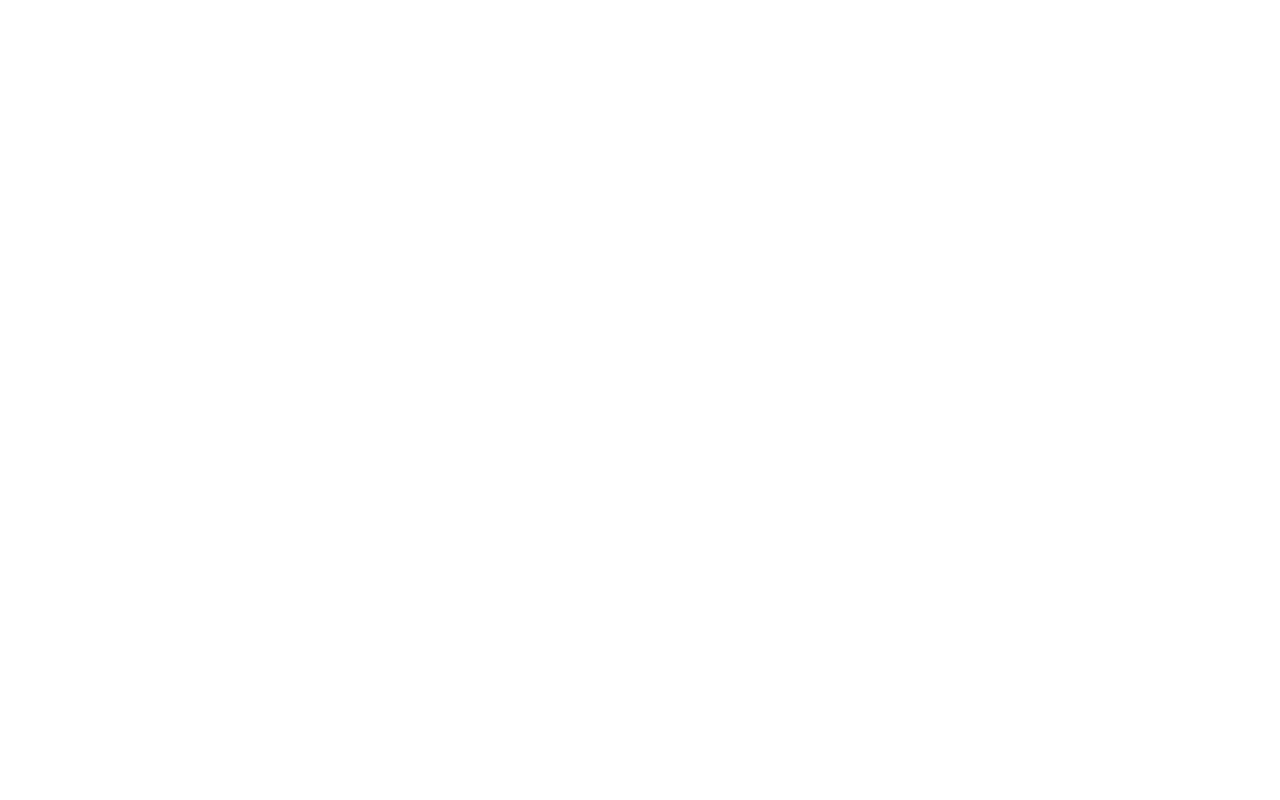
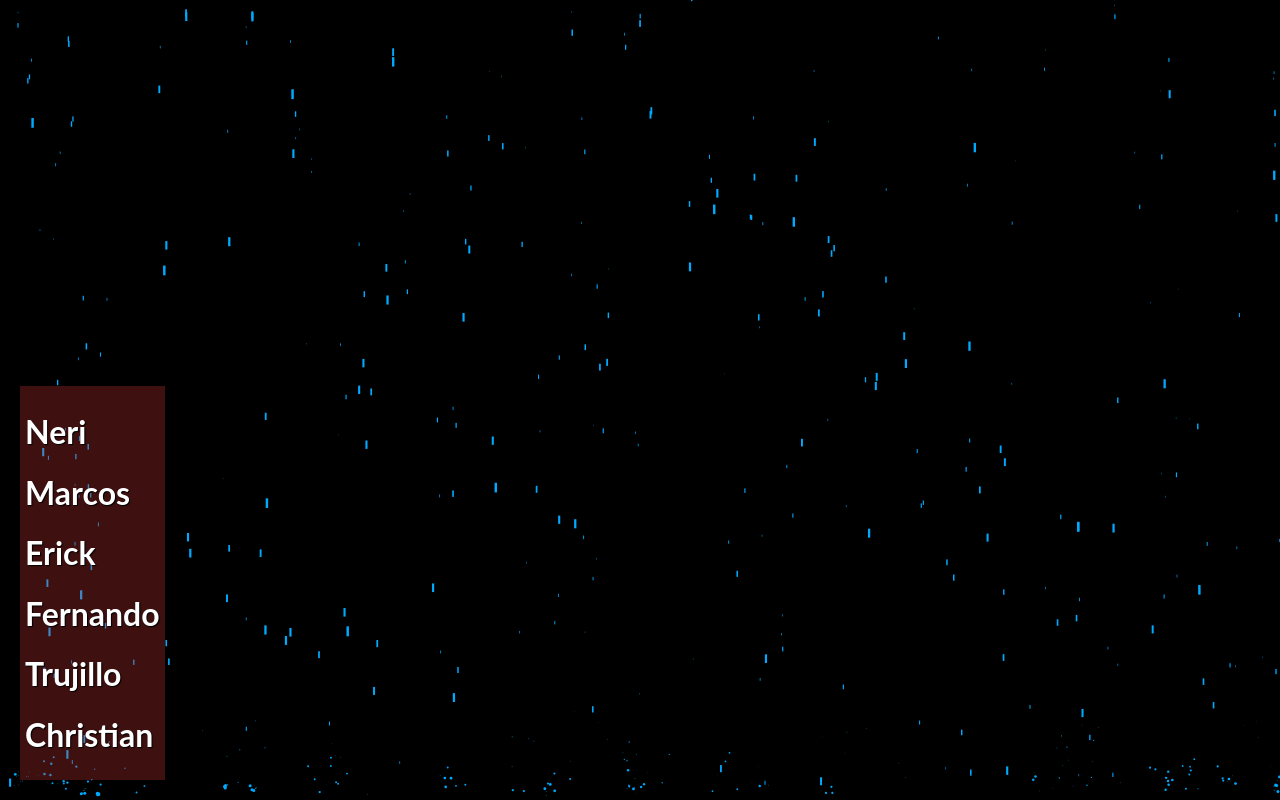
Before and after one commit to jesusneri/webpage, a plain HTML site: page RevisionPages/manhattan.html in a window 1280 px wide. Drawn offline with Linux system fonts and the light colour scheme.

Commit message:
Add files via upload

```diff
--- a/RevisionPages/manhattan.html
+++ b/RevisionPages/manhattan.html
@@ -1 +1,43 @@
-<!
+<!DOCTYPE html>
+<html lang="es" >
+
+<head>
+  <meta charset="UTF-8">
+  <title>Proyecto Manhattan</title>
+  <link rel="stylesheet" href="../css/rain.css">
+
+
+
+
+
+
+</head>
+
+<body>
+
+  <canvas id="canvas" style="position : absolute; top : 0px; left : 0px;"></canvas>
+
+
+<div style="position : absolute; bottom : 0px; left : 0px; margin : 20px; padding : 5px; background-color:rgba(206, 54, 53, .3);">
+  <h1>Neri</h1>
+    <h1>Marcos</h1>
+    <h1 >Erick</h1>
+    <h1 >Fernando</h1>
+    <h1 >Trujillo</h1>
+    <h1 >Christian</h1>
+</div>
+
+
+
+
+
+
+    <script  src="../js/rain.js"></script>
+
+    <audio src="../sounds/rain.mp3" autoplay loop></audio>
+
+
+
+</body>
+
+</html>
--- /dev/null
+++ b/css/menu.css
@@ -0,0 +1,9 @@
+h1{
+    background-color: #fafafa;
+  margin: 1rem;
+  padding: 1rem;
+  border: 2px solid #ccc;
+  text-align: center;
+  font-family: 'VT323', monospace;
+
+}
--- /dev/null
+++ b/css/rain.css
@@ -0,0 +1,3 @@
+h1{
+    color: white; text-decoration : none; font-family: 'Lato', sans-serif; text-shadow: 1px 1px 1px black;
+}
--- /dev/null
+++ b/js/rain.js
@@ -0,0 +1,236 @@
+requestAnimFrame = (function() {
+return window.requestAnimationFrame ||
+window.webkitRequestAnimationFrame ||
+window.mozRequestAnimationFrame ||
+window.oRequestAnimationFrame ||
+window.msRequestAnimationFrame ||
+function(callback) {
+window.setTimeout(callback, 1000/60);
+};
+})();
+
+var canvas = document.getElementById('canvas');
+var ctx = canvas.getContext('2d');
+
+var width = 0;
+var height = 0;
+
+window.onresize = function onresize() {
+	width = canvas.width = window.innerWidth;
+	height = canvas.height = window.innerHeight;
+}
+
+window.onresize();
+
+var mouse = {
+	X : 0,
+	Y : 0
+}
+
+window.onmousemove = function onmousemove(event) {
+	mouse.X = event.clientX;
+	mouse.Y = event.clientY;
+}
+
+var particules = [];
+var gouttes = [];
+var nombrebase = 5;
+var nombreb = 2;
+
+var controls = {
+	rain : 2,
+	Object : "Nothing",
+	alpha : 1,
+	color : 200,
+	auto : false,
+	opacity : 1,
+	saturation : 100,
+	lightness : 50,
+	back : 100,
+	red : 0,
+	green : 0,
+	blue : 0,
+	multi : false,
+	speed : 2
+};
+
+function Rain(X, Y, nombre) {
+	if (!nombre) {
+		nombre = nombreb;
+	}
+	while (nombre--) {
+		particules.push(
+		{
+			vitesseX : (Math.random() * 0.25),
+			vitesseY : (Math.random() * 9) + 1,
+			X : X,
+			Y : Y,
+			alpha : 1,
+			couleur : "hsla(" + controls.color + "," + controls.saturation + "%, " + controls.lightness + "%," + controls.opacity + ")",
+		})
+	}
+}
+
+function explosion(X, Y, couleur, nombre) {
+	if (!nombre) {
+		nombre = nombrebase;
+	}
+	while (nombre--) {
+		gouttes.push(
+		{
+			vitesseX : (Math.random() * 4-2	),
+			vitesseY : (Math.random() * -4 ),
+			X : X,
+			Y : Y,
+			radius : 0.65 + Math.floor(Math.random() *1.6),
+			alpha : 1,
+			couleur : couleur
+		})
+	}
+}
+
+function rendu(ctx) {
+
+	if (controls.multi == true) {
+		controls.color = Math.random()*360;
+	}
+
+	ctx.save();
+	ctx.fillStyle = 'rgba('+controls.red+','+controls.green+','+controls.blue+',' + controls.alpha + ')';
+	ctx.fillRect(0, 0, width, height);
+
+	var particuleslocales = particules;
+	var goutteslocales = gouttes;
+	var tau = Math.PI * 2;
+
+	for (var i = 0, particulesactives; particulesactives = particuleslocales[i]; i++) {
+
+		ctx.globalAlpha = particulesactives.alpha;
+		ctx.fillStyle = particulesactives.couleur;
+		ctx.fillRect(particulesactives.X, particulesactives.Y, particulesactives.vitesseY/4, particulesactives.vitesseY);
+	}
+
+	for (var i = 0, gouttesactives; gouttesactives = goutteslocales[i]; i++) {
+
+		ctx.globalAlpha = gouttesactives.alpha;
+		ctx.fillStyle = gouttesactives.couleur;
+
+		ctx.beginPath();
+		ctx.arc(gouttesactives.X, gouttesactives.Y, gouttesactives.radius, 0, tau);
+		ctx.fill();
+	}
+		ctx.strokeStyle = "white";
+		ctx.lineWidth   = 2;
+
+		if (controls.Object == "Umbrella") {
+			ctx.beginPath();
+			ctx.arc(mouse.X, mouse.Y+10, 138, 1 * Math.PI, 2 * Math.PI, false);
+			ctx.lineWidth = 3;
+			ctx.strokeStyle = "hsla(0,100%,100%,1)";
+			ctx.stroke();
+		}
+		if (controls.Object == "Cup") {
+			ctx.beginPath();
+			ctx.arc(mouse.X, mouse.Y+10, 143, 1 * Math.PI, 2 * Math.PI, true);
+			ctx.lineWidth = 3;
+			ctx.strokeStyle = "hsla(0,100%,100%,1)";
+			ctx.stroke();
+		}
+		if (controls.Object == "Circle") {
+			ctx.beginPath();
+			ctx.arc(mouse.X, mouse.Y+10, 138, 1 * Math.PI, 3 * Math.PI, false);
+			ctx.lineWidth = 3;
+			ctx.strokeStyle = "hsla(0,100%,100%,1)";
+			ctx.stroke();
+		}
+	ctx.restore();
+
+	if (controls.auto) {
+		controls.color += controls.speed;
+		if (controls.color >=360) {
+			controls.color = 0;
+		}
+	}
+}
+
+function update() {
+
+	var particuleslocales = particules;
+	var goutteslocales = gouttes;
+
+	for (var i = 0, particulesactives; particulesactives = particuleslocales[i]; i++) {
+		particulesactives.X += particulesactives.vitesseX;
+		particulesactives.Y += particulesactives.vitesseY+5;
+		if (particulesactives.Y > height-15) {
+			particuleslocales.splice(i--, 1);
+			explosion(particulesactives.X, particulesactives.Y, particulesactives.couleur);
+		}
+		var umbrella = (particulesactives.X - mouse.X)*(particulesactives.X - mouse.X) + (particulesactives.Y - mouse.Y)*(particulesactives.Y - mouse.Y);
+			if (controls.Object == "Umbrella") {
+				if (umbrella < 20000 && umbrella > 10000 && particulesactives.Y < mouse.Y) {
+					explosion(particulesactives.X, particulesactives.Y, particulesactives.couleur);
+					particuleslocales.splice(i--, 1);
+				}
+			}
+			if (controls.Object == "Cup") {
+				if (umbrella > 20000 && umbrella < 30000 && particulesactives.X+138 > mouse.X && particulesactives.X-138 < mouse.X && particulesactives.Y > mouse.Y) {
+					explosion(particulesactives.X, particulesactives.Y, particulesactives.couleur);
+					particuleslocales.splice(i--, 1);
+				}
+			}
+			if (controls.Object == "Circle") {
+				if (umbrella < 20000) {
+					explosion(particulesactives.X, particulesactives.Y, particulesactives.couleur);
+					particuleslocales.splice(i--, 1);
+				}
+			}
+	}
+
+	for (var i = 0, gouttesactives; gouttesactives = goutteslocales[i]; i++) {
+		gouttesactives.X += gouttesactives.vitesseX;
+		gouttesactives.Y += gouttesactives.vitesseY;
+		gouttesactives.radius -= 0.075;
+		if (gouttesactives.alpha > 0) {
+			gouttesactives.alpha -= 0.005;
+		} else {
+			gouttesactives.alpha = 0;
+		}
+		if (gouttesactives.radius < 0) {
+			goutteslocales.splice(i--, 1);
+		}
+	}
+
+	var i = controls.rain;
+	while (i--) {
+		Rain(Math.floor((Math.random()*width)), -15);
+	}
+}
+
+function Screenshot() {
+	window.open(canvas.toDataURL());
+}
+
+window.onload = function() {
+	var gui = new dat.GUI();
+	gui.add(controls, 'rain', 1, 10).name("Rain intensity").step(1);
+	gui.add(controls, 'alpha', 0.1, 1).name("Alpha").step(0.1);
+	gui.add(controls, 'color', 0, 360).name("Color").step(1).listen();
+	gui.add(controls, 'auto').name("Automatic color");
+	gui.add(controls, 'speed', 1, 10).name("Speed color").step(1);
+	gui.add(controls, 'multi').name("Multicolor");
+	gui.add(controls, 'saturation', 0, 100).name("Saturation").step(1);
+	gui.add(controls, 'lightness', 0, 100).name("Lightness").step(1);
+	gui.add(controls, 'opacity', 0.0, 1).name("Opacity").step(0.1);
+	gui.add(controls, 'Object', ['Nothing','Circle','Umbrella', 'Cup']);
+	gui.add(window, 'Screenshot');
+	var Background = gui.addFolder('Background color');
+	Background.add(controls, 'red', 0, 255).step(1);
+	Background.add(controls, 'green', 0, 255).step(1);
+	Background.add(controls, 'blue', 0, 255).step(1);
+};
+
+(function boucle() {
+	requestAnimFrame(boucle);
+	update();
+	rendu(ctx);
+})();
```
Also changed, not shown: index.html (+5 -2 lines), menu.html (added, +19 -0 lines), img/ciudad.jpg (added), 3 other files.
